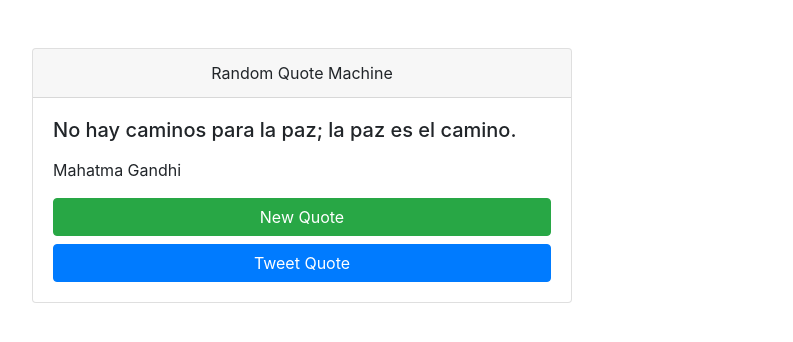
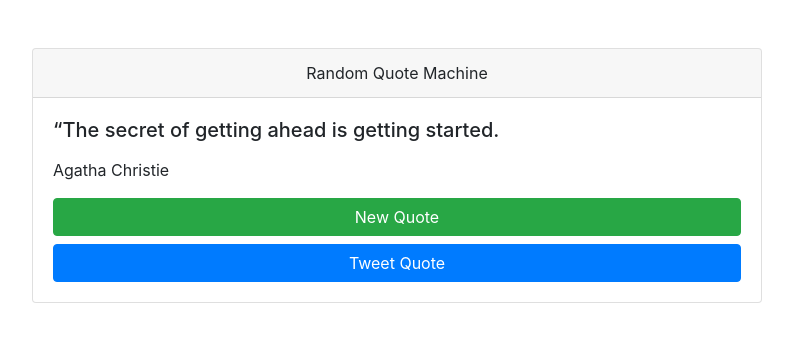
Before and after one commit to coffey-dev/Random_Quote_Machine, a plain HTML site: page index.html in a window 1280 px wide. Shown: the whole page, without its empty margins (243-1036 px from the left). Drawn offline with nearby package versions, Linux system fonts and the light colour scheme.

Commit message:
Final adds

```diff
--- a/index.html
+++ b/index.html
@@ -5,24 +5,13 @@
     <meta name="viewport" content="width=device-width, initial-scale=1, shrink-to-fit=no">
         <link rel="stylesheet" href="https://cdn.jsdelivr.net/npm/bootstrap@4.1.3/dist/css/bootstrap.min.css" integrity="sha384-MCw98/SFnGE8fJT3GXwEOngsV7Zt27NXFoaoApmYm81iuXoPkFOJwJ8ERdknLPMO" crossorigin="anonymous">
         <title>Random Quote Machine</title>
+        <script src="quotes.js"></script>
         <script>
-
-        const QUOTEBANK = [  {
-                quote: "No hay que ir para atrás ni para darse impulso",
-                author: "Lao-Tse"
-        },
-        {
-                quote: "No hay caminos para la paz; la paz es el camino.",
-                author: "Mahatma Gandhi"
-        },
-        {
-                quote: "Haz el amor y no la guerra",
-                author: "John Lennon"
-        },
 
 
 
-    ];
+
+
 
     window.onload = init;
 
@@ -59,10 +48,12 @@
 
     </head>
     <body>
+
         <div class="container">
             <div class="row py-5">
-                <div  class="col-md-6 offset-md-2">
-        <wrapper id="quote-box">
+                <div  class="col-md-8 offset-md-2">
+                  <wrapper id="quote-box">
+
             <div class="card">
                 <div class="card-header text-center">
                     Random Quote Machine
@@ -72,7 +63,7 @@
                     <div id="text"></div>
                 </h5>
                   <p class="card-text">
-                    </p><div id="author"></div></p>
+                    <div id="author"></div></p>
                   <button id="new-quote" onClick="generateQuote();" class="btn btn-block btn-success">New Quote</button>
                   <a href="#" id="tweet-quote" target="_blank" class="btn btn-block btn-primary">Tweet Quote</a>
                 </div>
```
